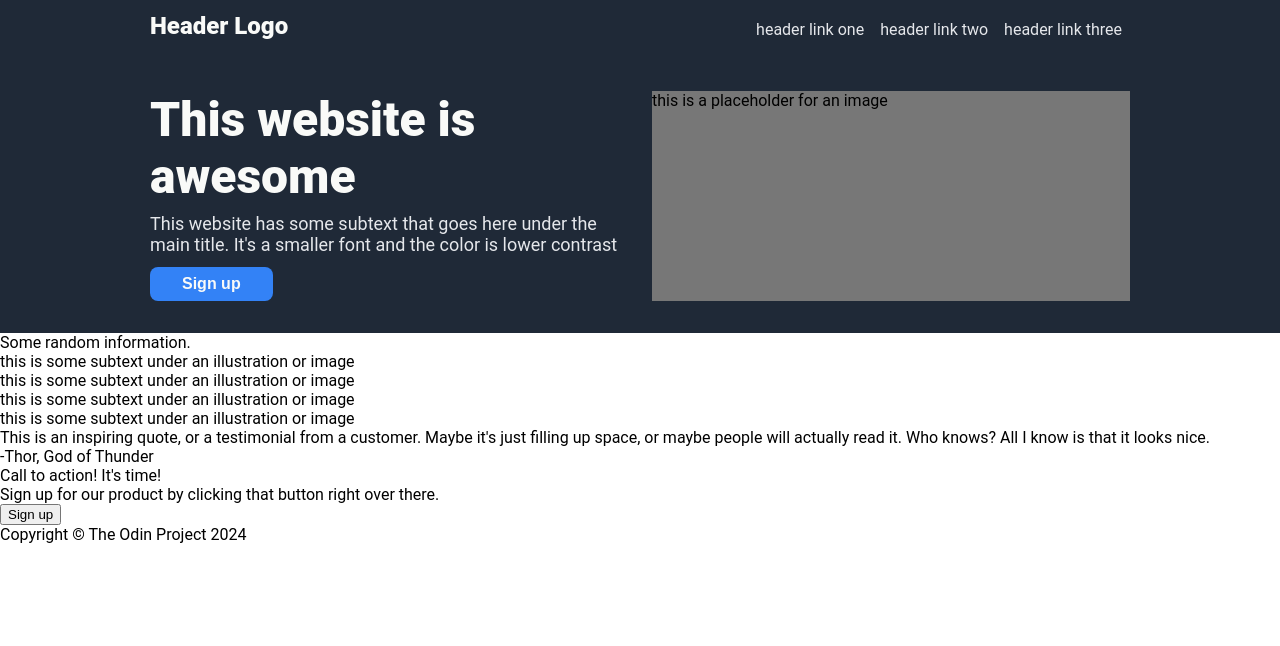
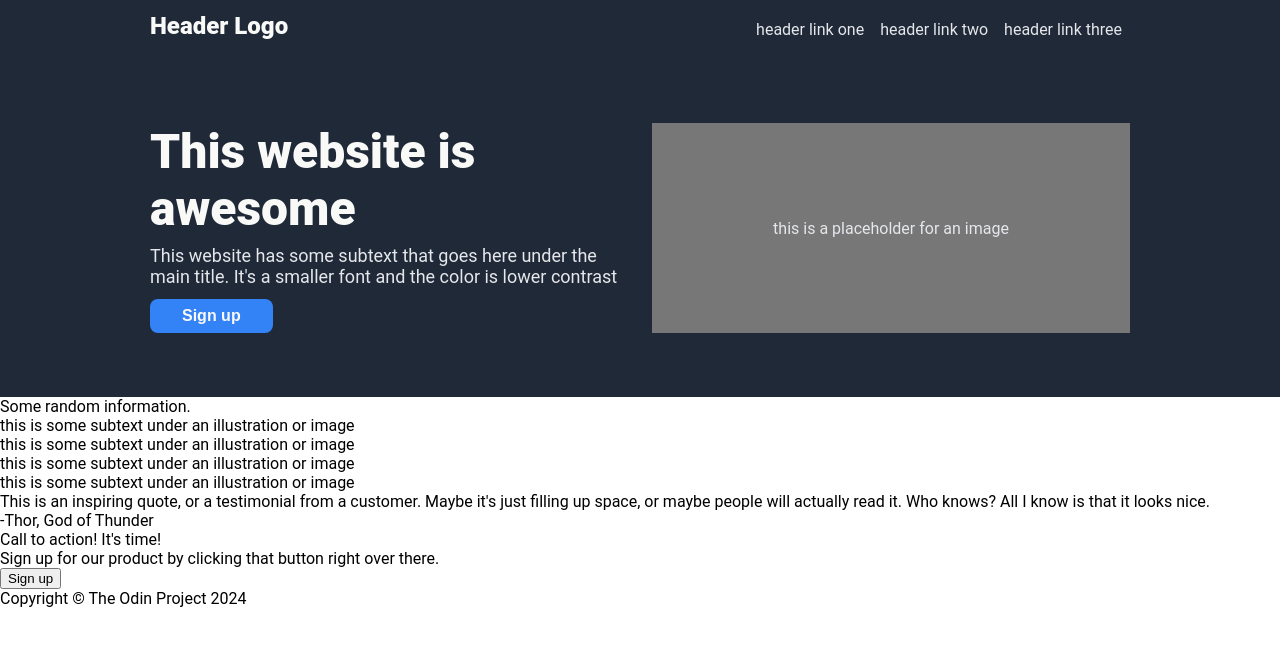
Before and after one commit to claycaleb/odin-landing-page, a plain HTML site: page index.html in a window 1280 px wide. Drawn offline with Linux system fonts and the light colour scheme.

Commit message:
Center hero image text and increase vert padding

```diff
--- a/index.html
+++ b/index.html
@@ -21,7 +21,9 @@
             <div class="subtext">This website has some subtext that goes here under the main title. It's a smaller font and the color is lower contrast</div>
             <button>Sign up</button>
         </div>
-        <div class="image">this is a placeholder for an image</div>
+        <div class="image">
+            <div>this is a placeholder for an image</div>
+        </div>
     </div>
     <div class="info">
         <div class="text">Some random information.</div>
--- a/style.css
+++ b/style.css
@@ -35,7 +35,7 @@ a {
 }
 
 .hero {
-    padding: 32px 150px;
+    padding: 64px 150px;
     display: flex;
     background-color: #1f2937;
 }
@@ -71,4 +71,8 @@ a {
 .hero .image {
     flex: 1;
     background-color: #777;
+    color: #e5e7eb;
+    display: flex;
+    justify-content: center;
+    align-items: center;
 }
```
